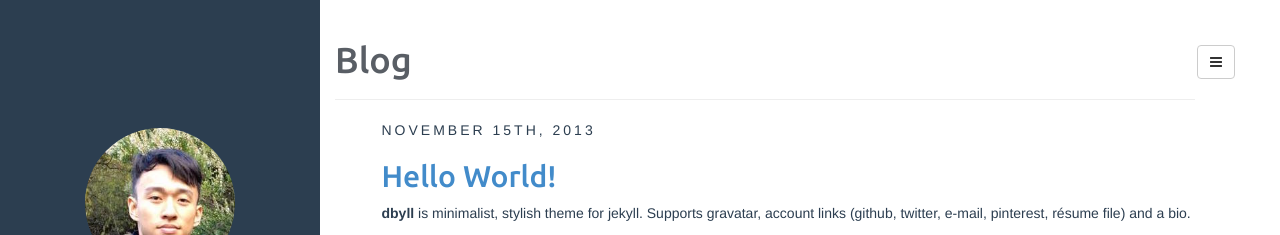
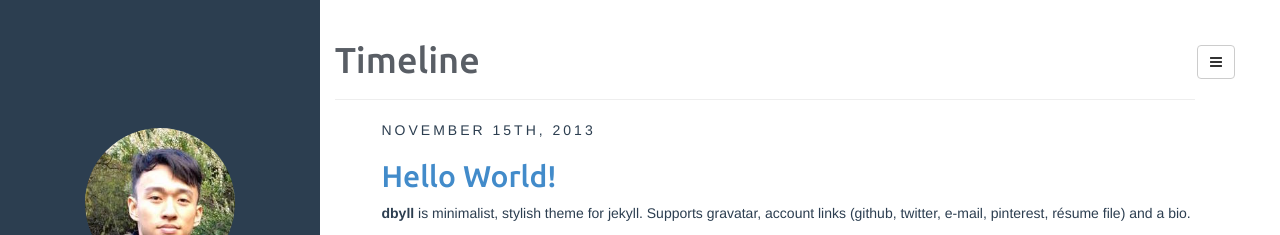
Before and after one commit to Aaronong/Aaronong.github.io, a Jekyll site: the page built from index.html, in a window 1280 px wide and 1230 px high. Shown: the top 235 px of the window. Built offline with Jekyll 4.4.1, drawn with Linux system fonts in a browser that asks for light colours; the list of posts is cut into pages by our own code.

```diff
--- a/_config.yml
+++ b/_config.yml
@@ -14,7 +14,7 @@ defaults:
     scope:
       path: "" # empty string for all files
     values:
-      title: Blog
+      title: Timeline
 
 description: THE description
 author:
--- a/_includes/sidebar.html
+++ b/_includes/sidebar.html
@@ -56,7 +56,7 @@
       {% if categories_list.first[0] == null %}
         {% for category in categories_list %}
             <li>
-                <a href="#{{ category | replace:' ','-' }}-ref">
+                <a href="{{ site.BASE_PATH }}/{{ site.categories_path }}/#{{ category | replace:' ','-' }}-ref">
                   {{ category | capitalize }} <span class="badge pull-right">{{ site.categories[category].size }}</span>
                </a>
             </li>
```
